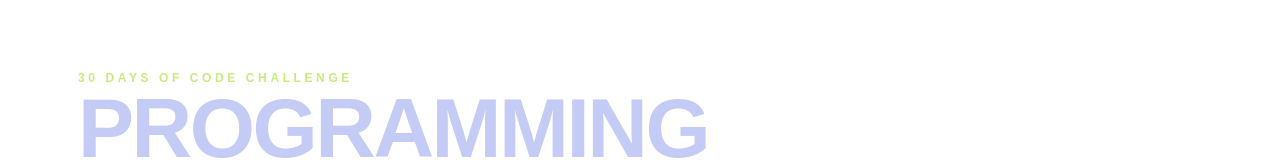
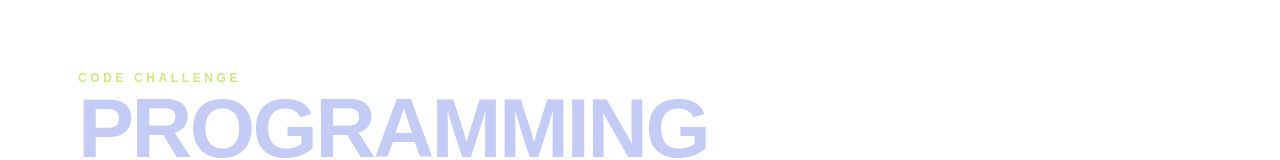
Before and after one commit to skido600/KairosWeb, a Next.js app in the folder kairos-landing/: page / in a window 1280 px wide. Shown: the part 170-330 px from the top of the page. Built offline with nearby package versions, Linux system fonts and the light colour scheme.

Commit message:
continue

```diff
--- a/kairos-landing/app/sections/Hero.tsx
+++ b/kairos-landing/app/sections/Hero.tsx
@@ -11,7 +11,7 @@ const Hero = () => {
         <div className="container">
           <div className="relative z-2 max-w-512 max-lg:max-w-388">
             <div className="caption small-2 uppercase text-p3">
-              30 Days of Code Challenge
+              Code Challenge
             </div>
             <h1 className="mb-5 h1 text-p5 uppercase max-lg:mb-7 max-lg:h2 max-md:mb-4 max-md:text-3xl max-md:leading-tight max-md:text-center">
               programming contest
```
